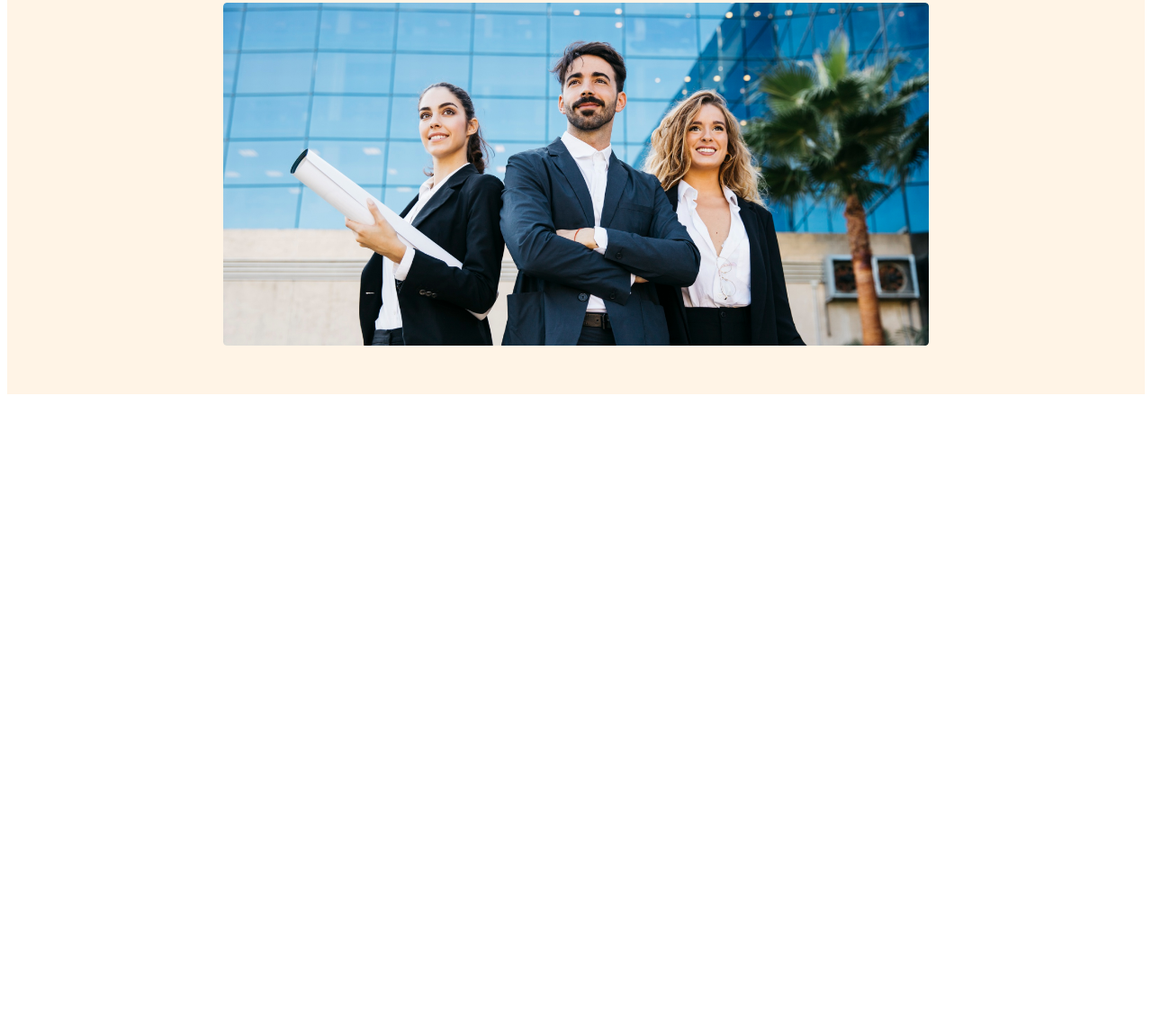
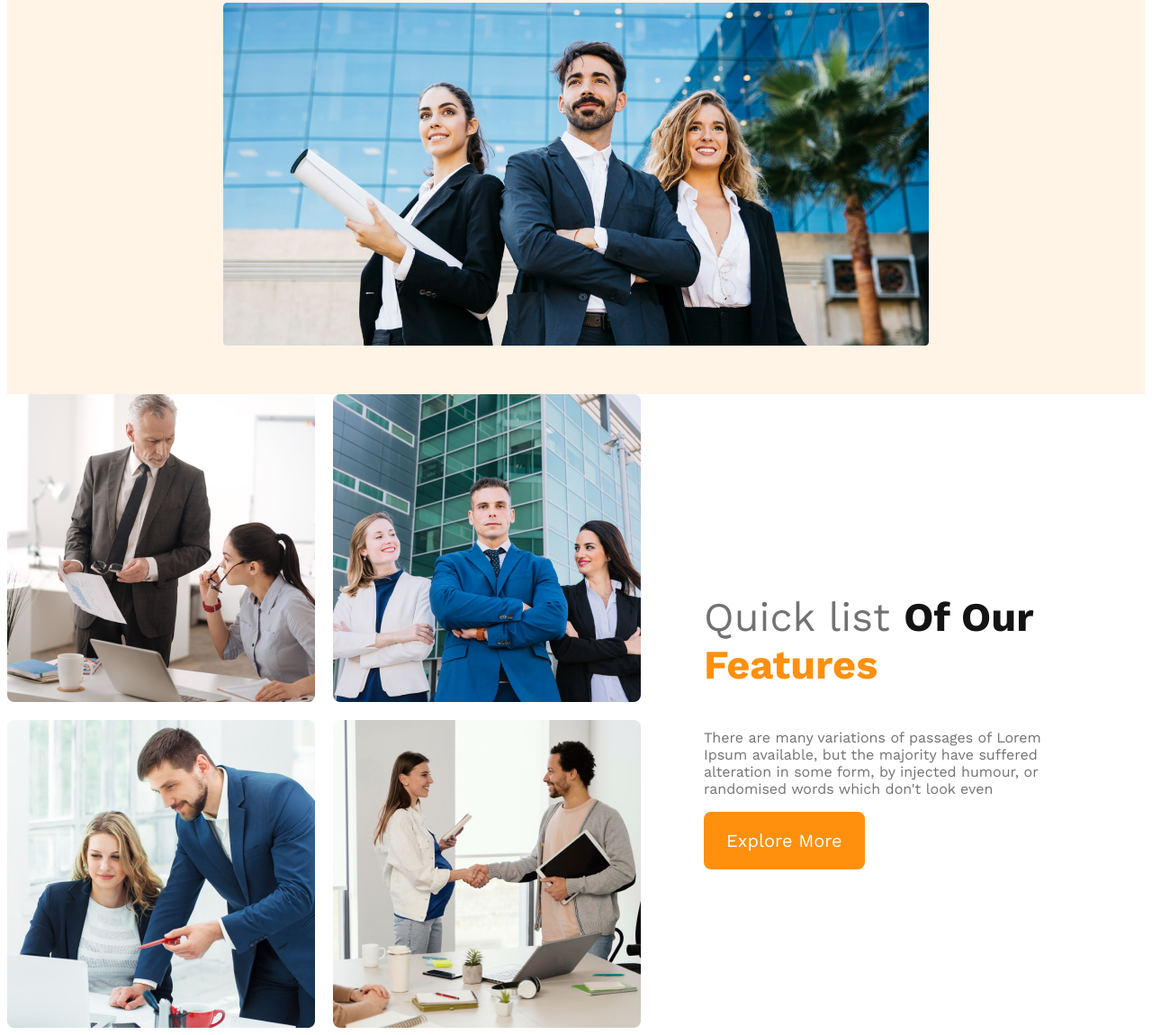
Before and after one commit to NoobCoderIsSed/g3-architects-website, a plain HTML site: page index.html in a window 1280 px wide. Shown: the part 574-1724 px from the top of the page at 90% size. Before the commit the page ends 1020 px from the top, so only its background shows below. Drawn offline with nearby package versions, Linux system fonts and the light colour scheme.

Commit message:
features added

```diff
--- a/index.html
+++ b/index.html
@@ -28,6 +28,26 @@
 
     </header>
     <main>
+        <section class="team-container">
+            <div class="team-photo">
+                <img src="images/team1.png" alt="">
+                <img src="images/team2.png" alt="">
+                <img src="images/team3.png" alt="">
+                <img src="images/team4.png" alt="">
+
+            </div>
+            <div class="team-content">
+                <h3 class="team-tittle">
+                    Quick list <span class="our"> Of Our </span><br></be><span class="feature">Features</span>
+                </h3>
+                <p class="team-description">
+                    There are many variations of passages of Lorem Ipsum available, but the majority have suffered alteration in some form, by injected humour, or randomised words which don't look even
+                </p>
+                <button class="btn-primary">Explore More</button>
+
+
+            </div>
+        </section>
 
     </main>
     <footer>
--- a/styles/architects.css
+++ b/styles/architects.css
@@ -70,19 +70,65 @@ nav li a {
     font-size: 16px;
 
 }
+
 .banner img {
     margin-top: 20px;
     width: 100%;
 }
 
+main {
+    max-width: 1440px;
+    margin: 0 auto;
+}
+
+.team-container {
+    display: flex;
+    align-items: center;
+}
+
+.team-photo {
+    display: grid;
+    grid-template-columns: repeat(2, 1fr);
+    gap: 20px;
+}
+
+.team-content {
+    padding-left: 70px;
+    padding-right: 70px;
+}
+
+.team-tittle {
+    color: var(--dark-03, #727272);
+    font-size: 45px;
+    font-weight: 500;
+
+}
+
+.our {
+    color: #131313;
+    font-weight: 700;
+}
+
+.feature {
+    color: #FF900E;
+    font-weight: 700;
+}
+
+.team-description {
+    color: var(--dark-03, #727272);
+    font-size: 16px;
+    font-weight: 400;
+
+}
 
 /* Responsive */
 /* Mobile */
 @media screen and (max-width:576px) {
-    header{
+    header {
         padding: 20px;
     }
-    nav{
+
+    nav {
         flex-direction: column;
     }
 
```
